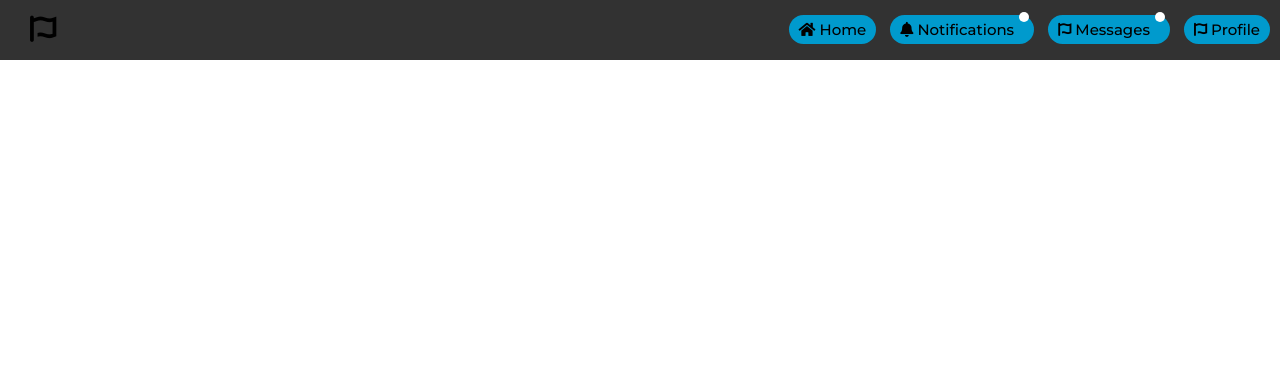
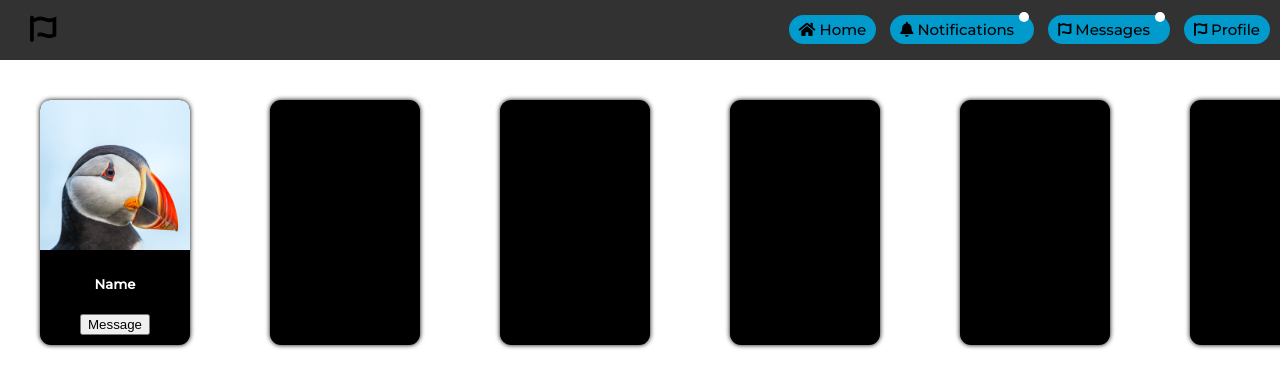
Before and after one commit to abhinav221999/Shadii2, a Django app: page /home/ in a window 1280 px wide. Shown: the top 388 px of the page. Run offline with Django 3.2, Linux system fonts and the light colour scheme; the visitor is signed in with stand-in values (Sample User, id 1); some libraries are stand-ins or nearby versions.

Commit message:
creating home page

```diff
--- a/accounts/templates/accounts/home.html
+++ b/accounts/templates/accounts/home.html
@@ -5,9 +5,77 @@
 		<title>base</title>
 		<link rel="stylesheet" href="https://pro.fontawesome.com/releases/v5.10.0/css/all.css" integrity="sha384-AYmEC3Yw5cVb3ZcuHtOA93w35dYTsvhLPVnYs9eStHfGJvOvKxVfELGroGkvsg+p" crossorigin="anonymous"/>
 		<link rel="stylesheet" href="{% static 'css/navbar.css' %}" type="text/css">
+		<style>
+			.friends_slider {
+				margin-top: 20px;
+				display: flex;
+				align-content: center;
+				width: 100%;
+				overflow: auto;
+				color: white;
+			}
+			.friends_slider::-webkit-scrollbar {
+				height: 3px;
+			}
+			.friends_slider::-webkit-scrollbar-thumb {
+				background-color: rgba(0, 0, 0, 0.8);
+				border-radius: 10px;
+			}
+			.dummy {
+				flex: 1 0 auto;
+				text-align: center;
+				background-color: black;
+				width: 150px;
+				border-radius: 11px;
+				margin: 20px 40px 20px 40px;
+				padding-bottom: 10px;
+				box-shadow: 0px 0px 5px black;
+			}
+			img {
+				border-radius: 10px 10px 0px 0px;
+			}
+		</style>
 	</head>
 	<body>
 		{% include 'accounts/temp_navbar.html' %}
-
+		<div class="friends_slider">
+			<div class="dummy">
+				<img src="{%static 'image/dummy_image.jpg'%}" height="150" width="150"/>
+				<h5>Name</h5>
+				<button class="message_button">Message</button>
+			</div>
+			<div class="dummy">
+			</div>
+			<div class="dummy">
+			</div>
+			<div class="dummy">
+			</div>
+			<div class="dummy">
+			</div>
+			<div class="dummy">
+			</div>
+			<div class="dummy">
+			</div>
+			<div class="dummy">
+			</div>
+			<div class="dummy">
+			</div>
+			<div class="dummy">
+			</div>
+			<div class="dummy">
+			</div>
+			<div class="dummy">
+			</div>
+			<div class="dummy">
+			</div>
+			<div class="dummy">
+			</div>
+			<div class="dummy">
+			</div>
+			<div class="dummy">
+			</div>
+			<div class="dummy">
+			</div>
+		</div>
 	</body>
 </html>
```
Also changed, not shown: static/image/dummy_image.jpg (added).
